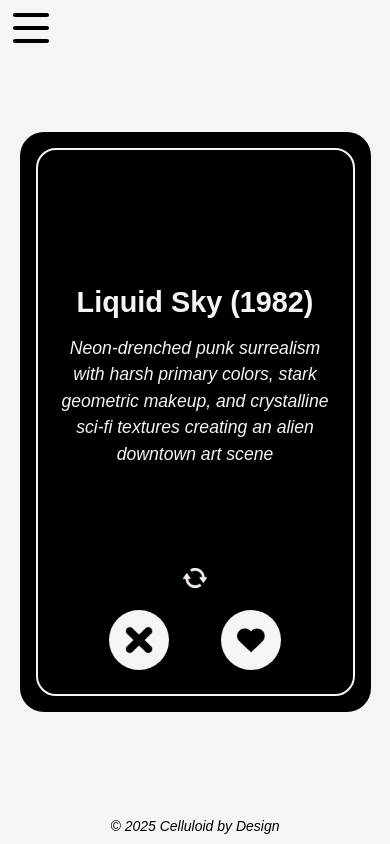
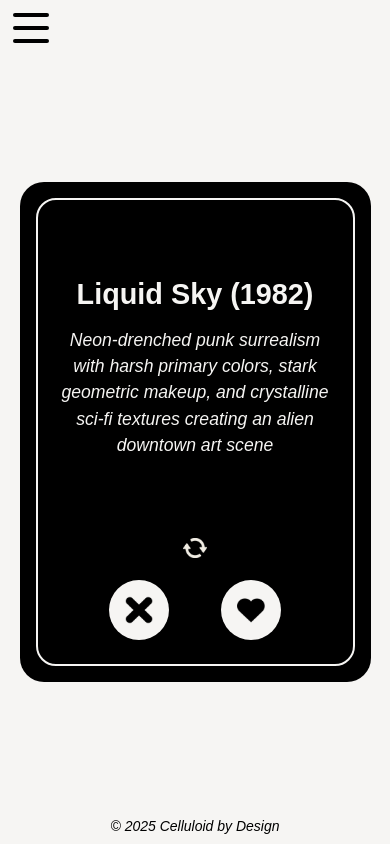
Before and after one commit to EJPlunkett/celluloid, a React (Create React App) app: page /cards in a window 390 px wide. Built offline with nearby package versions, Linux system fonts and the light colour scheme.

Commit message:
Restore working flip functionality and fix mobile card positioning

```diff
--- a/src/components/Cards.jsx
+++ b/src/components/Cards.jsx
@@ -278,7 +278,7 @@ function Cards() {
 
       <main style={{
         position: 'absolute',
-        top: '70px',
+        top: '90px',
         left: 0,
         right: 0,
         bottom: '70px',
@@ -298,9 +298,9 @@ function Cards() {
               borderRadius: '24px',
               width: '90vw',
               maxWidth: '400px',
-              height: 'calc(100vh - 160px)',
-              maxHeight: '580px',
-              minHeight: '500px',
+              height: 'calc(100vh - 180px)',
+              maxHeight: '500px',
+              minHeight: '400px',
               position: 'relative',
               padding: '16px',
               boxSizing: 'border-box',
@@ -318,7 +318,7 @@ function Cards() {
               flex: 1,
               borderRadius: '20px',
               border: '2px solid #f6f5f3',
-              padding: '60px 20px 24px 20px',
+              padding: '24px 20px',
               boxSizing: 'border-box',
               display: 'flex',
               flexDirection: 'column',
@@ -327,49 +327,34 @@ function Cards() {
             }}>
               <div style={{
                 textAlign: 'center',
-                position: 'relative',
-                height: '100%',
-                display: 'flex',
-                flexDirection: 'column'
-              }}>
-                <div style={{
-                  position: 'absolute',
-                  top: '50%',
-                  left: '50%',
-                  transform: 'translate(-50%, -50%)',
-                  width: '100%',
                 display: 'flex',
                 flexDirection: 'column',
-                  gap: '16px'
+                justifyContent: 'center',
+                flexGrow: 1,
+                gap: '16px',
+                overflow: 'hidden'
               }}>
                 <h1 style={{
                   color: '#f6f5f3',
                   margin: 0,
                   fontSize: '1.8em',
-                    fontWeight: 700,
-                    flexShrink: 0
+                  fontWeight: 700
                 }}>
                   {currentMovie?.movie_title || currentMovie?.title} ({currentMovie?.year})
                 </h1>
-                  <div style={{
+                <p style={{
                   color: '#f6f5f3',
                   margin: 0,
                   fontSize: '1.1em',
                   fontWeight: 'normal',
                   fontStyle: showSynopsis ? 'normal' : 'italic',
-                    lineHeight: 1.5,
-                    display: 'flex',
-                    alignItems: 'flex-start',
-                    justifyContent: 'center'
+                  lineHeight: 1.5
                 }}>
-                    <p style={{ margin: 0 }}>
                   {showSynopsis ?
                     (currentMovie?.synopsis || 'Synopsis not available') :
                     (currentMovie?.aesthetic_summary || currentMovie?.desc)
                   }
                 </p>
-                  </div>
-                </div>
               </div>
 
               <div style={{
```
Lines whose indentation alone changed are shown as unchanged.
